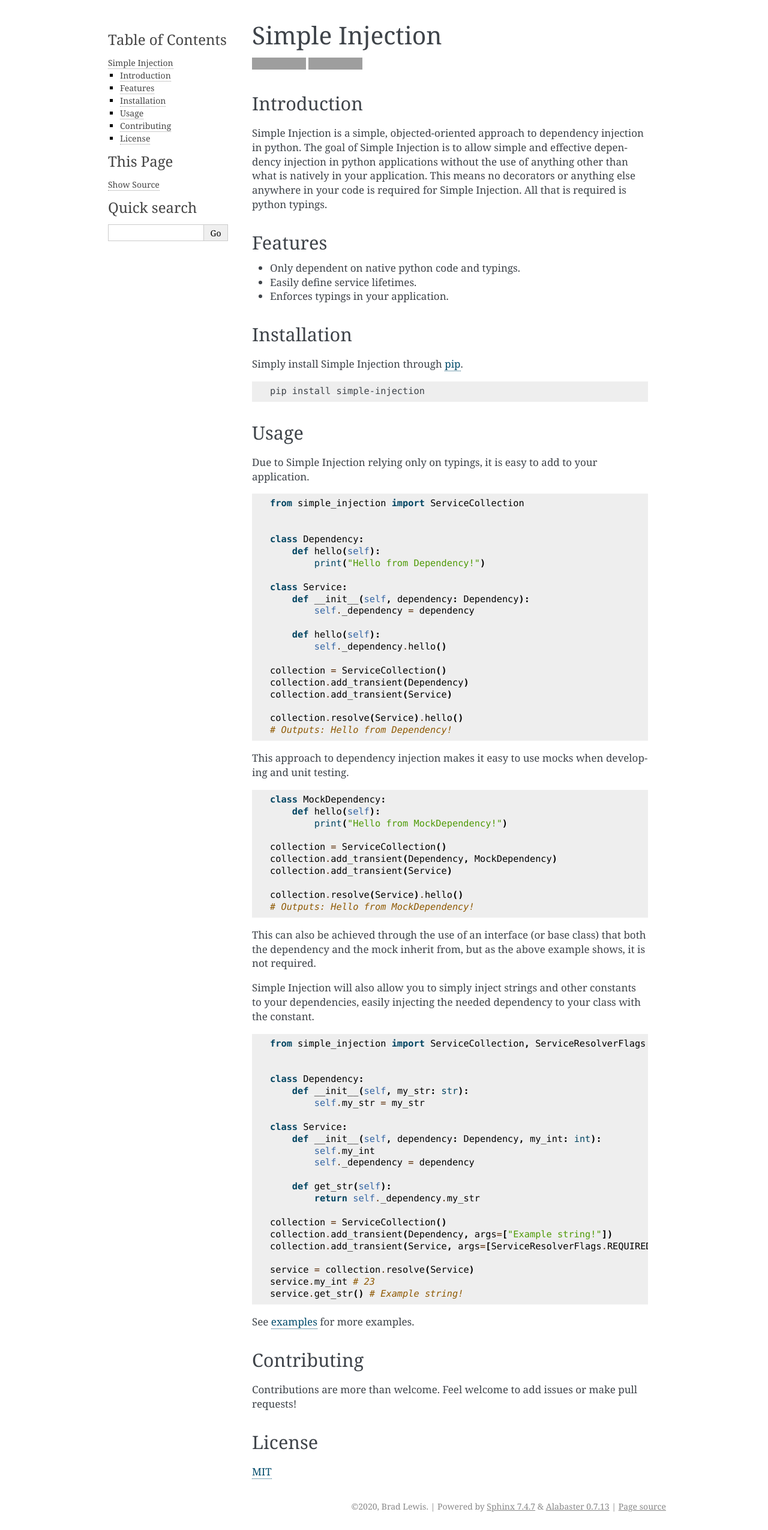
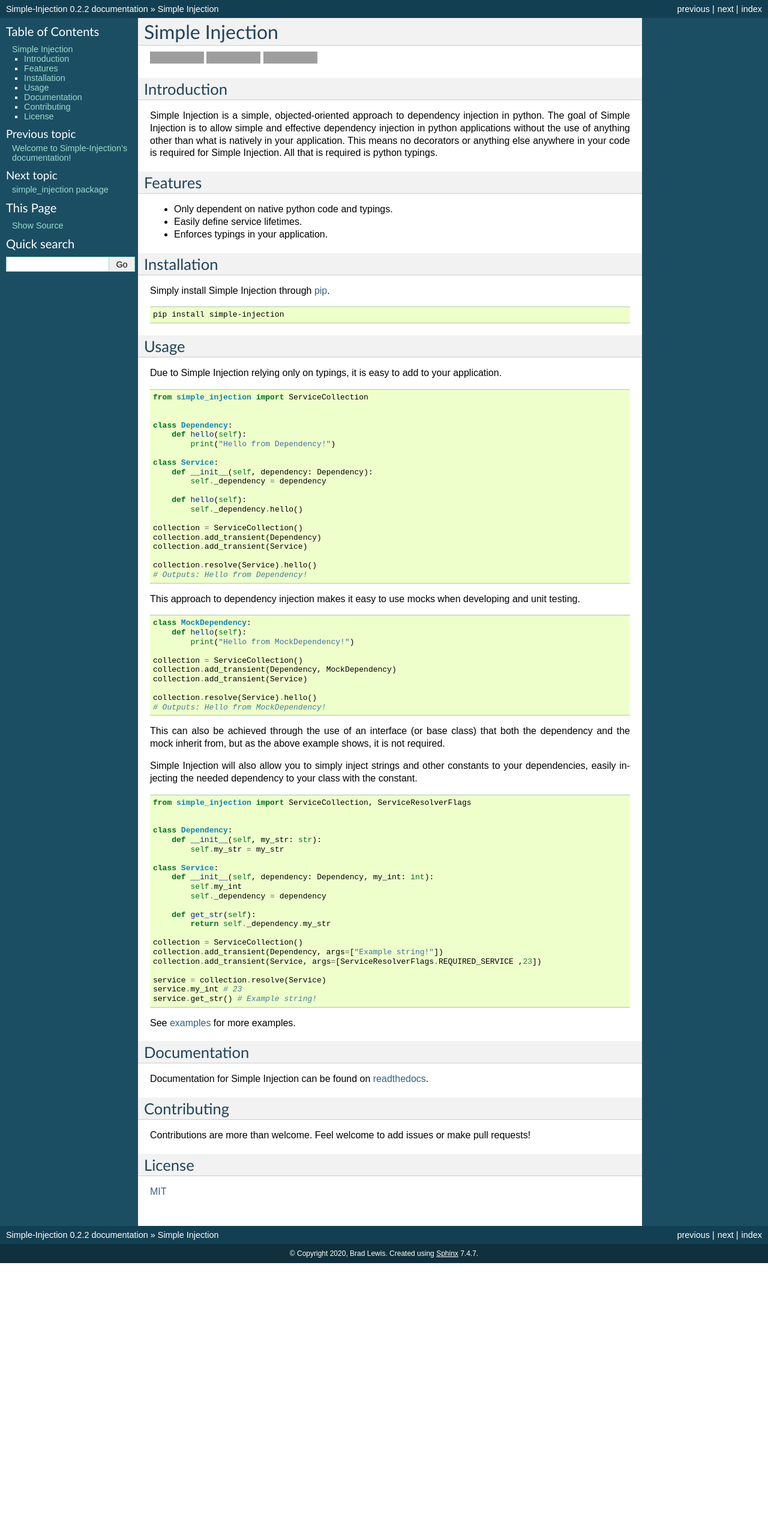
Before and after one commit to BradLewis/simple-injection, a Sphinx documentation site: the page built from docs/source/readme.rst, in a window 1280 px wide. Shown: the whole page at 60% size. Built offline with Sphinx 7.4.7, drawn with Linux system fonts in a browser that asks for light colours; after the commit the page ends 2106 px from its top, so only the background shows below that; grey boxes are pictures that could not be loaded.

Commit message:
Fix Documentation generation

```diff
--- a/README.md
+++ b/README.md
@@ -1,6 +1,6 @@
 # Simple Injection
 
-![Build Status](https://travis-ci.com/BradLewis/simple-injection.svg?branch=master) [![codecov](https://codecov.io/gh/BradLewis/simple-injection/branch/master/graph/badge.svg)](https://codecov.io/gh/BradLewis/simple-injection)
+![Build Status](https://travis-ci.com/BradLewis/simple-injection.svg?branch=master) [![codecov](https://codecov.io/gh/BradLewis/simple-injection/branch/master/graph/badge.svg)](https://codecov.io/gh/BradLewis/simple-injection) [![Documentation Status](https://readthedocs.org/projects/simple-injection/badge/?version=latest)](https://simple-injection.readthedocs.io/en/latest/?badge=latest)
 
 ## Introduction
 
@@ -94,6 +94,10 @@
 
 See [examples](./examples) for more examples.
 
+## Documentation
+
+Documentation for Simple Injection can be found on [readthedocs](https://simple-injection.readthedocs.io/en/latest/).
+
 ## Contributing
 
 Contributions are more than welcome. Feel welcome to add issues or make pull requests!
--- /dev/null
+++ b/docs/requirements.txt
@@ -0,0 +1 @@
+m2r2==0.2.5
--- a/docs/source/conf.py
+++ b/docs/source/conf.py
@@ -9,10 +9,11 @@
 # If extensions (or modules to document with autodoc) are in another directory,
 # add these directories to sys.path here. If the directory is relative to the
 # documentation root, use os.path.abspath to make it absolute, like shown here.
-#
-# import os
-# import sys
-# sys.path.insert(0, os.path.abspath('.'))
+
+import os
+import sys
+
+sys.path.insert(0, os.path.abspath("../.."))
 
 
 # -- Project information -----------------------------------------------------
@@ -49,12 +50,11 @@
 
 # -- Options for HTML output -------------------------------------------------
 
-# The theme to use for HTML and HTML Help pages.  See the documentation for
-# a list of builtin themes.
-#
-html_theme = "alabaster"
+html_theme = "default"
 
 # Add any paths that contain custom static files (such as style sheets) here,
 # relative to this directory. They are copied after the builtin static files,
 # so a file named "default.css" will overwrite the builtin "default.css".
 html_static_path = ["_static"]
+
+master_doc = "index"
--- a/docs/source/index.rst
+++ b/docs/source/index.rst
@@ -16,7 +16,6 @@
 ==================
 
 * :ref:`genindex`
-* :ref:`modindex`
 * :ref:`search`
 
 .. toctree::
```
